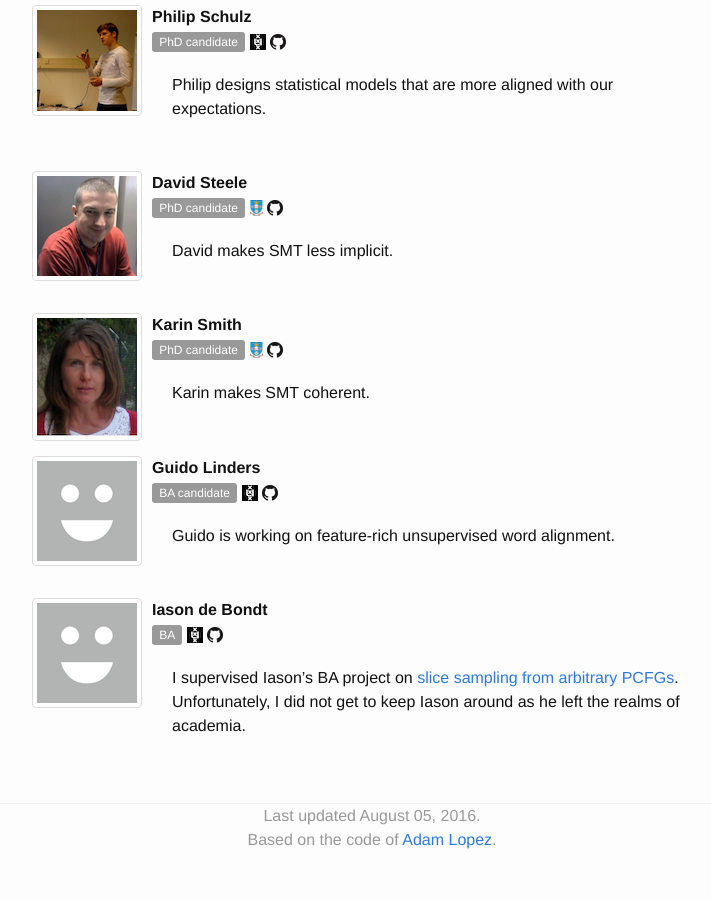
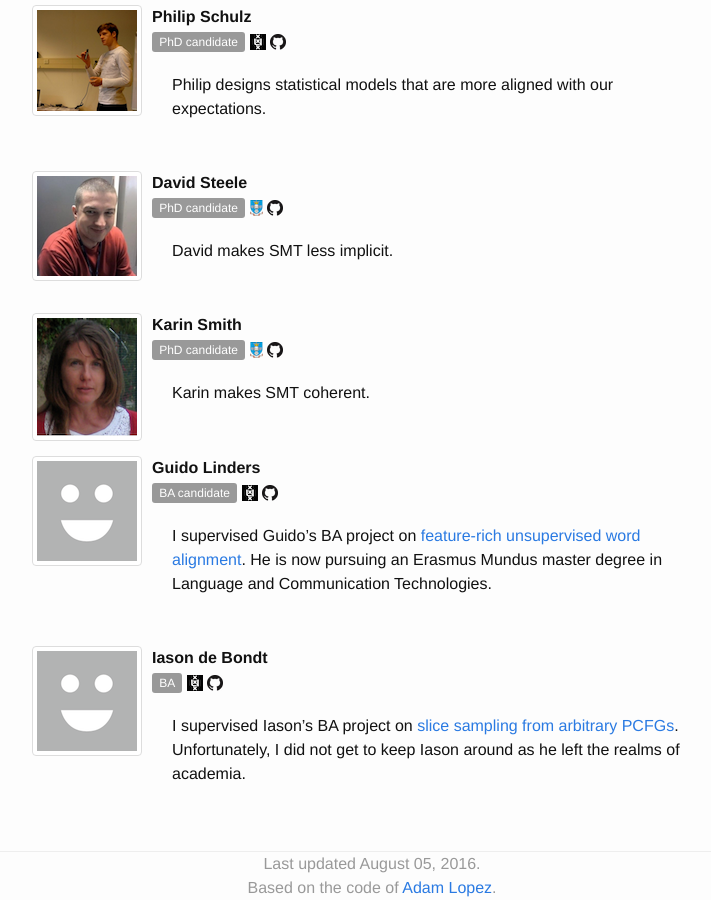
Before and after one commit to wilkeraziz/oldsite, a Jekyll site: the page built from people.markdown, in a window 1280 px wide and 900 px high, scrolled down 873 px. Shown: the whole window, without its empty margins (268-979 px from the left). Built offline with Jekyll 4.4.1, drawn with Linux system fonts in a browser that asks for light colours; before the commit the page ends 1725 px from its top, so only the background shows below that.

Commit message:
link to Guido's dissertation

```diff
--- a/_data/people/students.yml
+++ b/_data/people/students.yml
@@ -59,7 +59,8 @@
   url:
   github: guido0013
   about: >
-      Guido is working on feature-rich unsupervised word alignment.
+      I supervised Guido's BA project on [feature-rich unsupervised word alignment](https://esc.fnwi.uva.nl/thesis/centraal/files/f1886233032.pdf).
+      He is now pursuing an Erasmus Mundus master degree in Language and Communication Technologies.
 -
   layout: person
   relation: BA
```
Also changed, not shown: index.md (+0 -1 lines).
